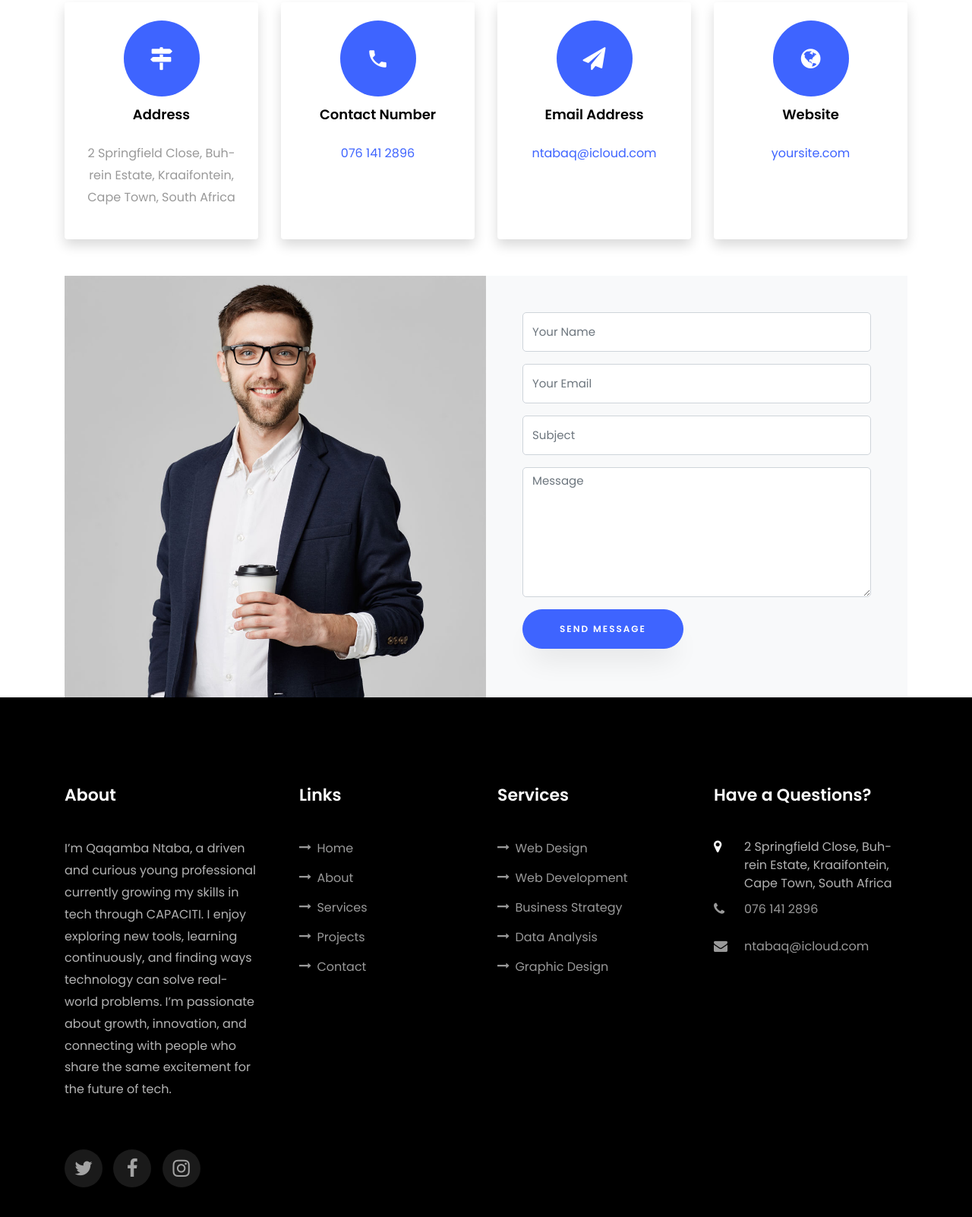
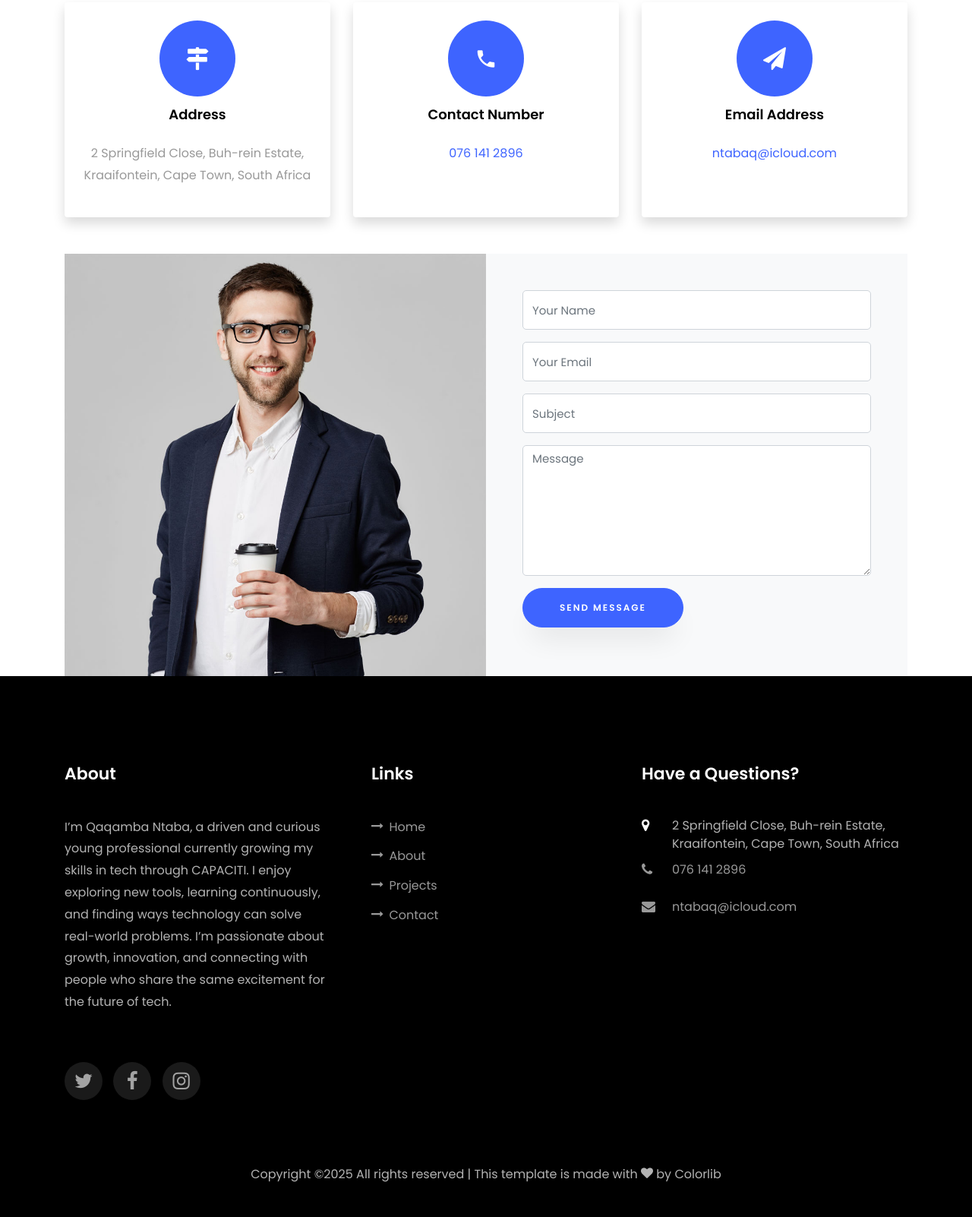
Before and after one commit to qaqambantaba1-stack/my_portfolio, a plain HTML site: page index.html in a window 1280 px wide. Shown: the part 4835-6437 px from the top of the page at 76% size. Drawn offline with Linux system fonts and the light colour scheme; files whose address does not match are found by name.

Commit message:
Update contact section layout in index.html by adjusting column sizes and removing the unused 'Website' entry to enhance visual consistency.

```diff
--- a/index.html
+++ b/index.html
@@ -277,7 +277,7 @@
         </div>
 
         <div class="row d-flex contact-info mb-5">
-          <div class="col-md-6 col-lg-3 d-flex ftco-animate">
+          <div class="col-md-6 col-lg-4 d-flex ftco-animate">
           	<div class="align-self-stretch box text-center p-4 shadow">
           		<div class="icon d-flex align-items-center justify-content-center">
           			<span class="icon-map-signs"></span>
@@ -288,7 +288,7 @@
 		          </div>
 	          </div>
           </div>
-          <div class="col-md-6 col-lg-3 d-flex ftco-animate">
+          <div class="col-md-6 col-lg-4 d-flex ftco-animate">
           	<div class="align-self-stretch box text-center p-4 shadow">
           		<div class="icon d-flex align-items-center justify-content-center">
           			<span class="icon-phone2"></span>
@@ -299,7 +299,7 @@
 	            </div>
 	          </div>
           </div>
-          <div class="col-md-6 col-lg-3 d-flex ftco-animate">
+          <div class="col-md-6 col-lg-4 d-flex ftco-animate">
           	<div class="align-self-stretch box text-center p-4 shadow">
           		<div class="icon d-flex align-items-center justify-content-center">
           			<span class="icon-paper-plane"></span>
@@ -310,17 +310,7 @@
 		          </div>
 	          </div>
           </div>
-          <div class="col-md-6 col-lg-3 d-flex ftco-animate">
-          	<div class="align-self-stretch box text-center p-4 shadow">
-          		<div class="icon d-flex align-items-center justify-content-center">
-          			<span class="icon-globe"></span>
-          		</div>
-          		<div>
-	          		<h3 class="mb-4">Website</h3>
-		            <p><a href="#">yoursite.com</a></p>
-	            </div>
-	          </div>
-          </div>
+
         </div>
 
         <div class="row no-gutters block-9">
@@ -373,21 +363,8 @@
               <ul class="list-unstyled">
                 <li><a href="#"><span class="icon-long-arrow-right mr-2"></span>Home</a></li>
                 <li><a href="#"><span class="icon-long-arrow-right mr-2"></span>About</a></li>
-                <li><a href="#"><span class="icon-long-arrow-right mr-2"></span>Services</a></li>
                 <li><a href="#"><span class="icon-long-arrow-right mr-2"></span>Projects</a></li>
                 <li><a href="#"><span class="icon-long-arrow-right mr-2"></span>Contact</a></li>
-              </ul>
-            </div>
-          </div>
-          <div class="col-md">
-             <div class="ftco-footer-widget mb-4">
-              <h2 class="ftco-heading-2">Services</h2>
-              <ul class="list-unstyled">
-                <li><a href="#"><span class="icon-long-arrow-right mr-2"></span>Web Design</a></li>
-                <li><a href="#"><span class="icon-long-arrow-right mr-2"></span>Web Development</a></li>
-                <li><a href="#"><span class="icon-long-arrow-right mr-2"></span>Business Strategy</a></li>
-                <li><a href="#"><span class="icon-long-arrow-right mr-2"></span>Data Analysis</a></li>
-                <li><a href="#"><span class="icon-long-arrow-right mr-2"></span>Graphic Design</a></li>
               </ul>
             </div>
           </div>
```
